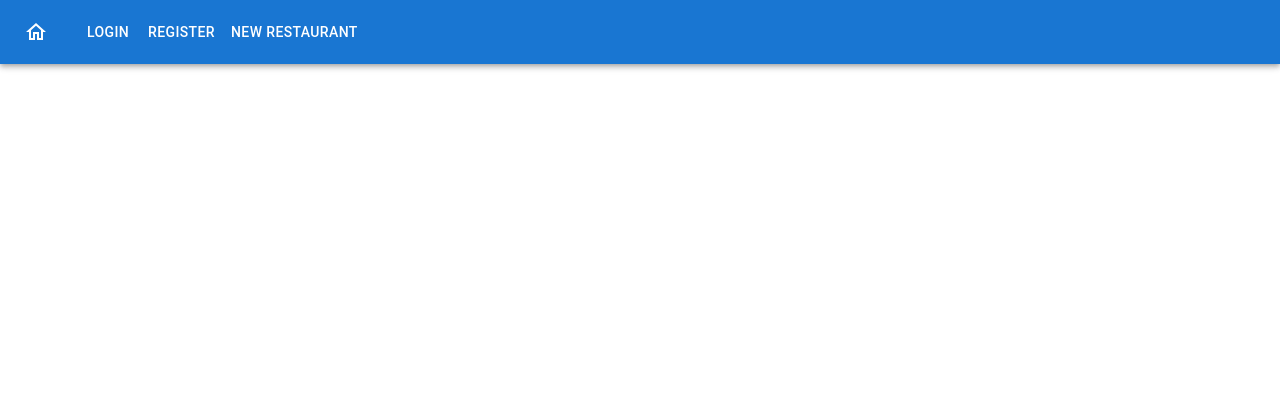
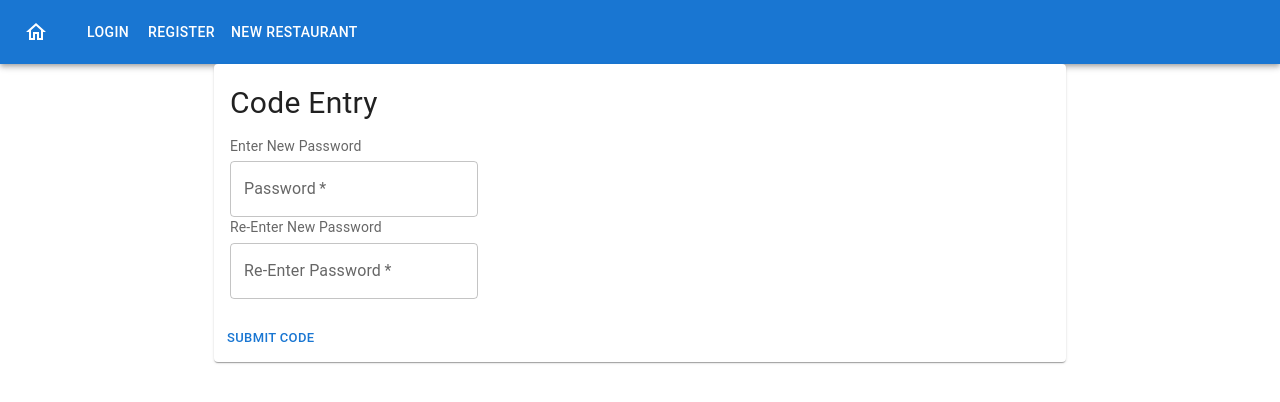
Before and after one commit to unsw-cse-comp3900-9900-23T2/capstone-project-3900f18ameancodingmachine, a React (Create React App) app in the folder eatery-frontend/: page /RecoveryNewPass in a window 1280 px wide. Shown: the top 402 px of the page. Built offline with nearby package versions, Linux system fonts and the light colour scheme.

Commit message:
Feat: Added code entry and password reset screens to the frontend. The password reset page upon success forwards to the default homepage

```diff
--- a/eatery-frontend/src/App.jsx
+++ b/eatery-frontend/src/App.jsx
@@ -4,6 +4,8 @@ import Banner from './banner/Banner';
 import HomePage from './home/HomePage';
 import LoginPage from './user/LoginPage';
 import ForgotPassPage from './user/ForgotPassPage';
+import ForgotPassCodeEntry from './user/FogotPassCodeEntry'
+import ForgotPassNewPass from './user/ForgotPassNewPass';
 import RegistrationPage from './user/RegistrationPage';
 import RestaurantRegistrationPage from './restaurant/RestaurantRegistrationPage';
 
@@ -14,7 +16,9 @@ export default function App() {
       <Routes>
         <Route path="/" element={<HomePage />} />
         <Route path="/login" element={<LoginPage />} />
-        <Route path="/loginRecovery" element={<ForgotPassPage/>} />
+        <Route path="/Recovery" element={<ForgotPassPage/>} />
+        <Route path="/RecoveryCodeEntry" element={<ForgotPassCodeEntry/>} />
+        <Route path="/RecoveryNewPass" element={<ForgotPassNewPass/>} />
         <Route path="/register" element={<RegistrationPage />} />
         <Route path="/create-restaurant" element={<RestaurantRegistrationPage />} />
       </Routes>
--- /dev/null
+++ b/eatery-frontend/src/user/FogotPassCodeEntry.jsx
@@ -0,0 +1,67 @@
+import { useState } from 'react';
+import { Link, useNavigate } from 'react-router-dom';
+
+import * as React from 'react';
+
+import Button from '@mui/material/Button';
+import Card from '@mui/material/Card';
+import CardActions from '@mui/material/CardActions';
+import CardContent from '@mui/material/CardContent';
+import Container from '@mui/material/Container';
+import TextField from '@mui/material/TextField';
+import Typography from '@mui/material/Typography';
+
+
+/*
+ *  Stub to check if the given code matches the code sent via email,
+ *  if true will then allow the user to reset their password.
+ *  This will most likely be done by saving the submitted code as a
+ *  cookie and resend it with the new password to reverify.
+ */
+function checkCode(code){
+    alert(`checkCode: Defaulting to True\nValue = ${code}`);
+    return true
+}
+
+function ForgotPassCodeEntry() {
+    const codeRef = React.useRef('');
+    const navigate = useNavigate();
+
+    const handleSubmit = (event) => {
+      event.preventDefault();
+
+      const code = codeRef.current.value; // Retrieve the value from the ref
+      /*
+       *  Send email with a link to reset password for associated
+       *  Email to that email address
+       *  For now simply send the email
+       */
+      checkCode(code);
+      navigate("/RecoveryNewPass");
+    }
+
+    return (
+      <Container maxWidth="md">
+        <Card sx={{ minWidth: 275 }}>
+          <CardContent>
+            <Typography sx={{ fontSize: 30 }} color="text.primary" gutterBottom>
+              Code Entry
+            </Typography>
+            <Typography sx={{ fontSize: 14 }} color="text.secondary" gutterBottom>
+              Enter Code
+            </Typography>
+            <TextField required id="set-code" label="code" inputRef={codeRef} />
+
+          </CardContent>
+
+          <CardActions>
+            <Button size="small" onClick={handleSubmit}>Submit Code</Button>
+          </CardActions>
+
+        </Card>
+      </Container>
+    );
+  }
+
+
+export default ForgotPassCodeEntry;
--- /dev/null
+++ b/eatery-frontend/src/user/ForgotPassNewPass.jsx
@@ -0,0 +1,91 @@
+import { useState } from 'react';
+import { Link, useNavigate } from 'react-router-dom';
+
+import * as React from 'react';
+
+import Button from '@mui/material/Button';
+import Card from '@mui/material/Card';
+import CardActions from '@mui/material/CardActions';
+import CardContent from '@mui/material/CardContent';
+import Container from '@mui/material/Container';
+import TextField from '@mui/material/TextField';
+import Typography from '@mui/material/Typography';
+
+/*
+ *  This function should send the password reset along with the verification code to
+ *  reset the users password
+ */
+function resetPass(pass){
+    alert(`resetPass: Sending Password to be reset with new value\nPassword = ${pass}`);
+    return true
+}
+
+function ForgotPassNewPass(){
+    const [newPass, setNewPass] = React.useState('');
+    const [checkNewPass, setCheckNewPass] = React.useState('');
+    const [isPassMatch, setIsPassMatch] = React.useState(true);
+
+    const navigate = useNavigate();
+
+    /*
+     *  checkPassMatch compares the two given passwords.
+     *  It sets isPassMatch and returns the same value
+     */
+    function checkPassMatch(newPass, checkNewPass){
+        if (newPass == checkNewPass) {
+            setIsPassMatch(true);
+            return true
+        }
+        setIsPassMatch(false);
+        return false
+    }
+
+    /*
+     * handleSubmit is called when the button is pressed
+     * It prevents default behaviour, checks if the passwords match
+     * If so it uses resetPass() to reset the given users password
+     * and navigates to the main screen.
+     * Otherwise it does nothing
+     */
+    const handleSubmit = (event) => {
+        event.preventDefault();
+        if (checkPassMatch(newPass, checkNewPass)){
+            resetPass(newPass);
+            navigate("/");
+        }
+
+      }
+
+    return (
+        <Container maxWidth="md">
+            <Card sx={{ minWidth: 275 }}>
+                <CardContent>
+                <Typography sx={{ fontSize: 30 }} color="text.primary" gutterBottom>
+                    Code Entry
+                </Typography>
+                <Typography sx={{ fontSize: 14 }} color="text.secondary" gutterBottom>
+                    Enter New Password
+                </Typography>
+                <TextField required id="set-newPass" label="Password" value={newPass} onChange={(event) => {
+                    setNewPass(event.target.value);
+                    }}
+                />
+                <Typography sx={{ fontSize: 14 }} color="text.secondary" gutterBottom>
+                    Re-Enter New Password
+                </Typography>
+                <TextField required id="set-checkNewPass" label="Re-Enter Password" value={checkNewPass} onChange={(event) => {
+                    setCheckNewPass(event.target.value);
+                    }}
+                />
+                {!isPassMatch && <Typography sx={{ fontSize: 14 }} color="red" gutterBottom>Passwords Do Not Match</Typography> }
+                </CardContent>
+                <CardActions>
+                <Button size="small" onClick={handleSubmit}>Submit Code</Button>
+                </CardActions>
+
+            </Card>
+    </Container>
+    )
+}
+
+export default ForgotPassNewPass;
--- a/eatery-frontend/src/user/ForgotPassPage.js
+++ b/eatery-frontend/src/user/ForgotPassPage.js
@@ -14,6 +14,8 @@ import Typography from '@mui/material/Typography';
 
 function EmailEntry(){
   const [email, setEmail] = React.useState('');
+  const navigate = useNavigate();
+
 
   const handleSubmit = (event) => {
     event.preventDefault();
@@ -24,6 +26,7 @@ function EmailEntry(){
      *  For now simply send the email
      */
     alert(`Sending recovery email to:  ${email}`);
+    navigate("/RecoveryCodeEntry");
 
   }
 
@@ -55,6 +58,8 @@ function EmailEntry(){
 
 function ForgotPassPage(){
   return (
+
+    // Defaults to User Home Page if not logged in
     <EmailEntry/>
   );
 }
```
